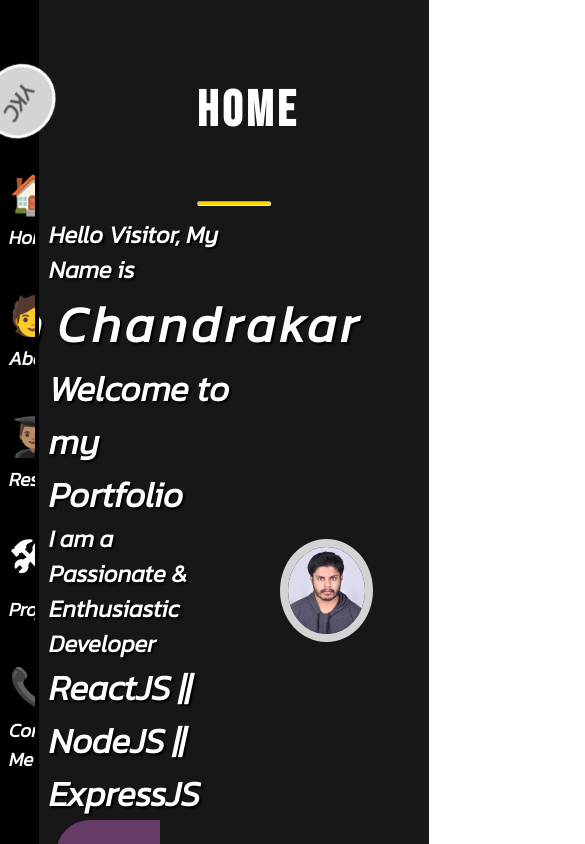
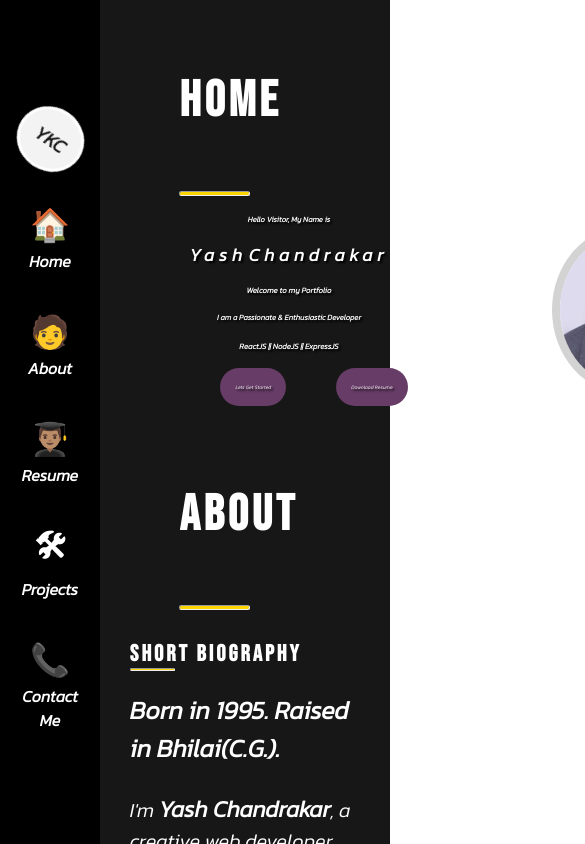
Before and after one commit to yash5chandrakar/PortFolio-2, a React (Create React App) app: page / in a window 390 px wide. Shown: the top 844 px of the page, 585 px wide, since content can reach past the window. Built offline with nearby package versions, Linux system fonts and the light colour scheme.

Commit message:
responsive edit

```diff
--- a/src/App.css
+++ b/src/App.css
@@ -7,16 +7,19 @@
 
 .outerDiv {
   display: flex;
+  width: 100vw;
+  min-width: 10vw;
 }
 
 
 .navigation {
   width: 10%;
+  min-width: 100px;
   height: 100vh;
   position: fixed;
   background-color: black;
   color: white;
-  font-size: 120%;
+  font-size: 100%;
   display: flex;
   justify-content: center;
   align-items: center;
@@ -47,9 +50,10 @@
 
 .rightContent {
   width: 100%;
-  padding: 10px;
+  padding-left: 10%;
+  /* padding: 10px; */
   /* height: 200vh; */
-  margin-left: 10%;
+  /* margin-left: 10%; */
   background-color: rgb(23, 23, 23);
   /* background: linear-gradient(rgb(184, 182, 182), rgb(80, 79, 79)) */
 }
--- a/src/components/ContactMe.css
+++ b/src/components/ContactMe.css
@@ -57,8 +57,9 @@
 .contactLeft p {
     font-family: 'Kanit', sans-serif;
     text-shadow: 4px 4px 4px white;
-    font-size: 25px;
+    /* font-size: 25px; */
     font-weight: 600;
+    font-size: 1.7vw;
     padding: 20px;
 }
 
@@ -68,7 +69,8 @@
 }
 
 .contactLeft span {
-    font-size: 32px;
+    font-size: 2.3vw;
+    /* font-size: 32px; */
     color: rgb(230, 197, 7);
     text-shadow: 2px 2px 2px black;
     letter-spacing: 2px;
@@ -87,14 +89,15 @@
 
 .contactItem a {
     text-decoration: none;
-    color: black;
-    font-size: 18px;
+    color: rgb(230, 197, 7);
+    text-shadow: 2px 2px 2px black;
+    font-size: 1.5vw;
     font-weight: 600;
     font-family: cursive;
 }
 
 .contactItem img {
-    height: 50%;
-    width: 50%;
+    height: 45%;
+    width: 40%;
     border-radius: 50%;
 }
--- a/src/components/Resume/Interests.js
+++ b/src/components/Resume/Interests.js
@@ -4,10 +4,11 @@
     return (
         <div className='interestsDiv'>
             <ul>
+                <li>🟠 Coding</li>
+                <li>🟠 Music</li>
+                <li>🟠 Competitive Gaming</li>
                 <li>🟠 Basketball</li>
                 <li>🟠 Cycling</li>
-                <li>🟠 Music</li>
-                <li>🟠 Competitive Gaming</li>
             </ul>
         </div>
     )
--- a/src/components/Resume/Resume.css
+++ b/src/components/Resume/Resume.css
@@ -46,9 +46,9 @@
     padding: 5px;
 }
 
-.dataDiv {
-    height: 90%;
-}
+/* .dataDiv {
+    height: 100%;
+} */
 
 .resume-heading {
     color: white;
@@ -77,14 +77,14 @@
     align-items: center;
 }
 
-.resume-rightDiv {
+/* .resume-rightDiv {
     display: flex;
     justify-content: center;
     align-items: center;
     overflow: auto;
-}
+} */
 
-.resume-rightDiv::-webkit-scrollbar {
+/* .resume-rightDiv::-webkit-scrollbar {
     background-color: gray;
     border-radius: 15px;
 }
@@ -92,7 +92,7 @@
 .resume-rightDiv::-webkit-scrollbar-thumb {
     background-color: silver;
     border-radius: 15px;
-}
+} */
 
 
 .resume-list li {
@@ -236,6 +236,10 @@
     background-color: orange;
 }
 
+.experienceDiv {
+    margin-left: 15%;
+    /* padding-left: 20px; */
+}
 
 .education-details span {
     padding: 2px 8px;
@@ -311,3 +315,14 @@
     margin: 30px 0px;
 
 }
+
+.resume-rightDiv {
+    display: flex;
+    justify-content: center;
+    align-items: center;
+    overflow: auto;
+    padding: auto;
+    /* font-size: 1.5vw;
+    padding: 50px 10px; */
+    flex-wrap: wrap;
+}
--- a/src/components/home.css
+++ b/src/components/home.css
@@ -1,10 +1,12 @@
 .homeInner {
     display: flex;
     font-family: 'Kanit', sans-serif;
+    font-size: 1.3vw;
 }
 
 .homeLeft {
     width: 50%;
+    min-width: 500px;
     display: flex;
     justify-content: space-around;
     align-items: center;
@@ -20,13 +22,14 @@
 }
 
 .homeName {
-    font-size: 45px;
+    /* font-size: 80%; */
+    /* font-size: 45px; */
     max-height: 20%;
-
 }
 
 .homeLeft div {
-    font-size: 25px;
+    /* font-size: 80%; */
+    /* font-size: 25px; */
     padding: 15px;
 }
 
@@ -40,19 +43,20 @@
 }
 
 .homeName span {
-    font-size: 50px;
+    font-size: 4.5vw;
+    /* font-size: 100%; */
     letter-spacing: 5px;
     cursor: pointer;
     max-height: 50px;
 }
 
 .homeName span:hover {
-    font-size: 60px;
+    /* font-size: 60px; */
     color: orange;
     text-shadow: 5px 5px 5px gray;
     transition: 0.5s;
     text-align: center;
-    animation: bounce .4s ease infinite alternate;
+    animation: bounce .5s ease infinite alternate;
 }
 
 @keyframes bounce {
@@ -80,6 +84,7 @@
 
 .homeRight img {
     width: 50%;
+    min-width: 150px;
     border: 8px solid lightgray;
     border-radius: 50%;
     margin: 20px;
@@ -92,5 +97,5 @@
 }
 
 .techStacks {
-    font-size: 35px;
+    font-size: 2.0vw;
 }
--- a/src/components/projects.css
+++ b/src/components/projects.css
@@ -6,6 +6,7 @@
 
 .projectsDiv {
     height: 75vh;
+    /* padding: 5%; */
     display: flex;
     justify-content: center;
     align-items: center;
@@ -13,7 +14,6 @@
     display: grid;
     grid-template-columns: auto auto auto;
     justify-content: space-around;
-    max-width: 100%;
     overflow: auto;
 }
 
@@ -26,19 +26,22 @@
 .projectItem h3 {
     text-decoration: underline;
     color: black;
-
 }
 
 .projectItem {
-    width: max-content;
+    /* width: max-content; */
     margin: 25px;
     padding: 20px;
-    width: 320px;
-    height: 200px;
+    height: 13vw;
+    width: 21vw;
+    min-width: 20vw;
+    min-height: 10vw;
+    /* width: 320px;
+    height: 200px; */
     border-radius: 10px;
     border: 4px solid rgb(237, 212, 122);
     background-color: black;
-    font-size: 26px;
+    font-size: 1.7vw;
     color: rgb(5, 4, 4);
     display: flex;
     flex-direction: column;
@@ -52,8 +55,6 @@
     font-family: 'Kanit', sans-serif;
     text-shadow: 2px 2px 2px gold;
     text-underline-offset: 5px;
-
-
 }
 
 
```
